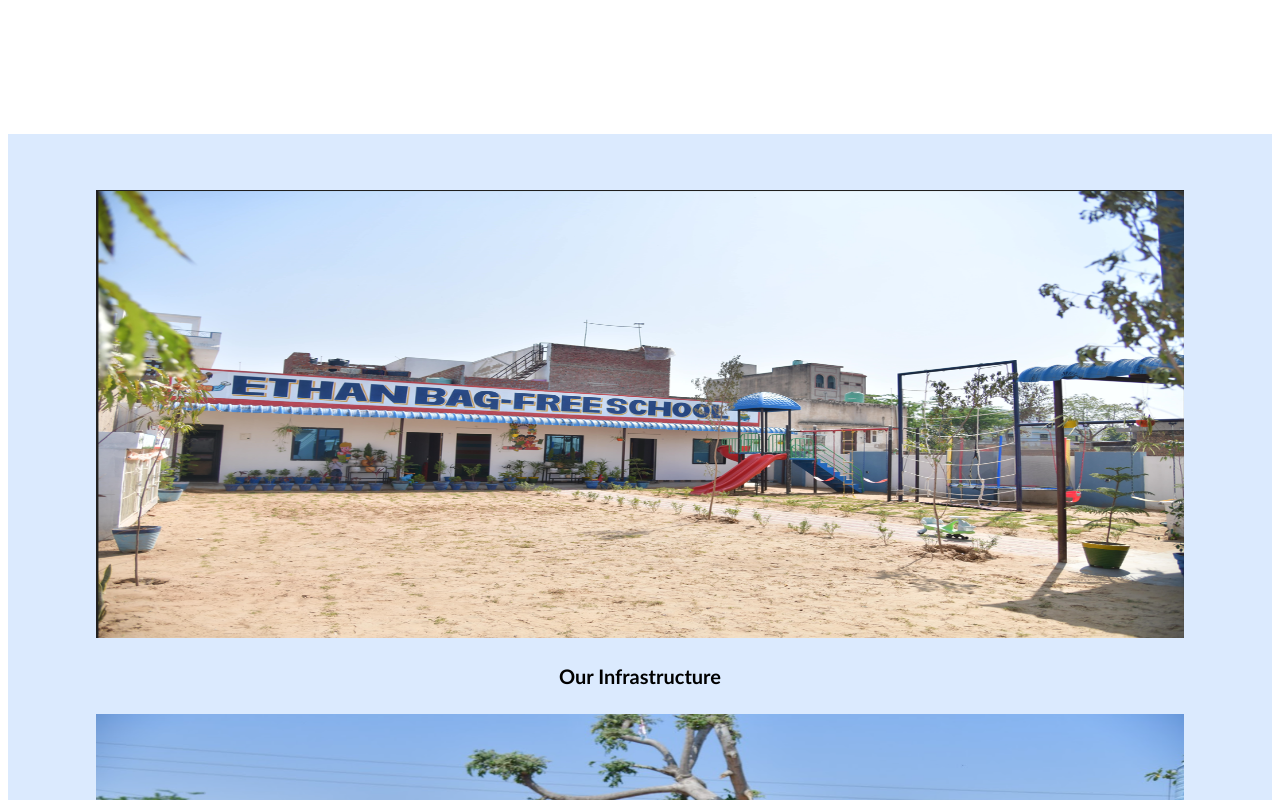
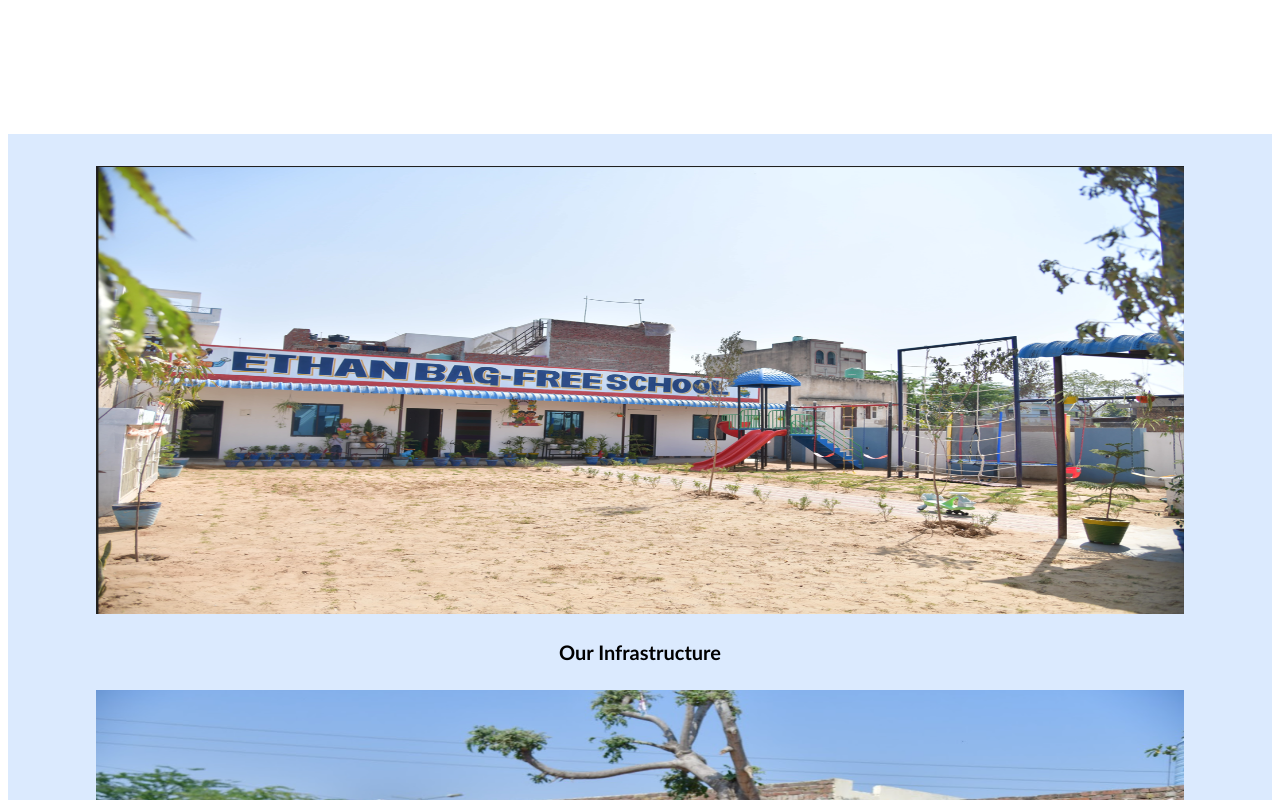
Before and after one commit to DualNature-Org/ethan, a React (Create React App) app: page / in a window 1280 px wide. Shown: the part 3100-3900 px from the top of the page. Built offline with nearby package versions, Linux system fonts and the light colour scheme.

Commit message:
Update styling for main page

```diff
--- a/src/pages/main.jsx
+++ b/src/pages/main.jsx
@@ -73,7 +73,7 @@
           </Reveal>
         </div>
       </div>
-      <div className='mb-[7rem] mt-[7.5rem] bg-blue-100 p-10 mr-2 ml-2'>
+      <div className='mb-[7rem] mt-[7.5rem] bg-blue-100 p-4 mr-2 ml-2'>
       <div className='flex flex-col justify-center items-center'>
        <img src={infra} alt="infrastureuture" className='py-4 px-4 w-[60rem] h-[19rem] hover:scale-105 transition ease-out  md:w-[65rem] md:h-[27rem] lg:w-[70rem] lg:h-[30rem]' />
        <h1 className='text-xl m-2 font-semibold  '>Our Infrastructure</h1>
```
